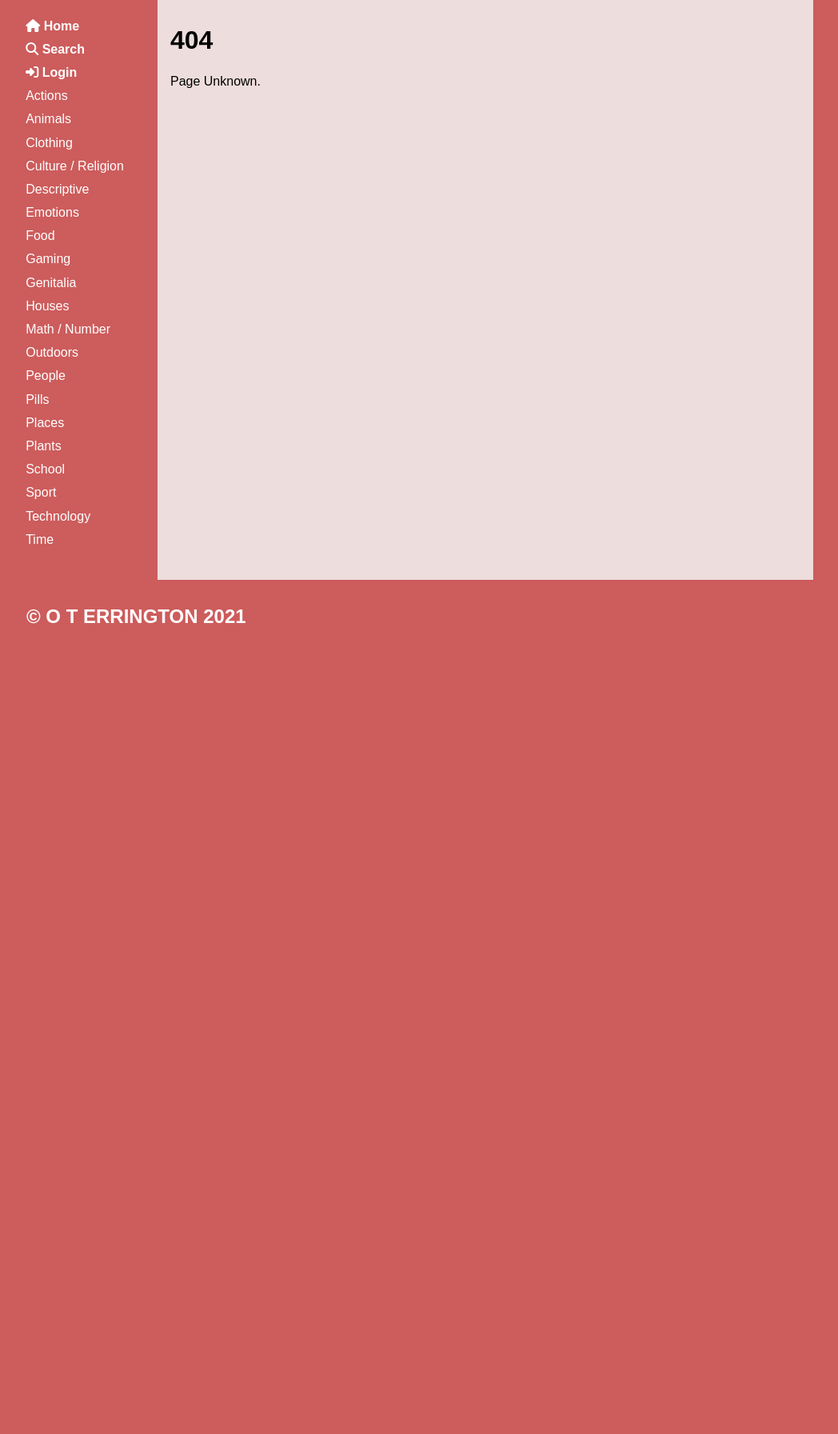
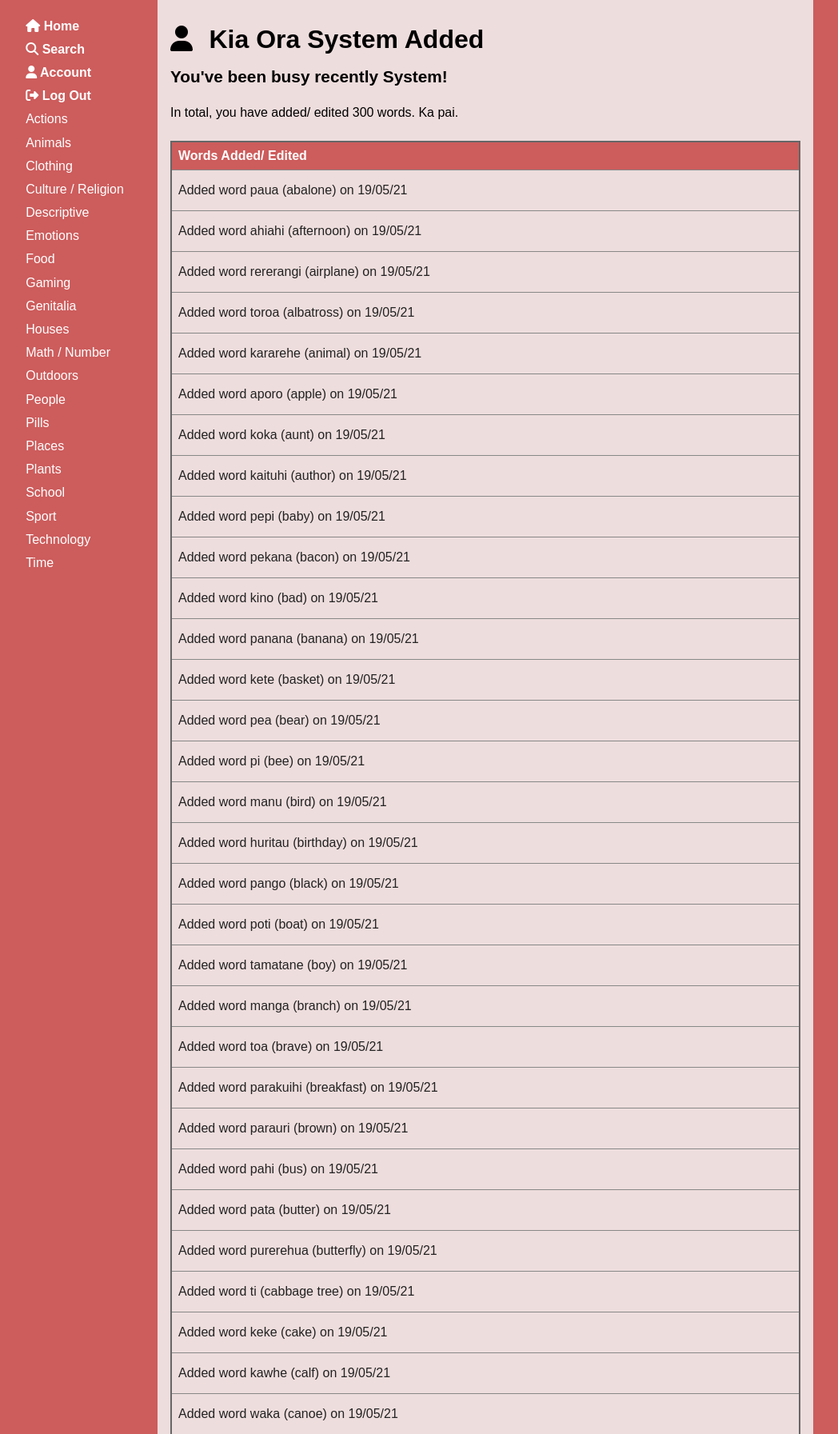
Before and after one commit to olierrington/Maori-Dictionary, a Flask app: page /user in a window 1280 px wide. Shown: the part 138-1931 px from the top of the page at 80% size, without its empty margins (123-1171 px from the left). Before the commit the page ends 918 px from the top, so only its background shows below. Run offline with Flask 2, Linux system fonts and the light colour scheme; a user stored in the database is signed in; data comes from the database, SQL or seed files in the repository; both versions use the stored data as it was after the commit; some libraries are stand-ins or nearby versions; some web fonts are replaced.

Commit message:
Account page

```diff
--- a/app.py
+++ b/app.py
@@ -82,6 +82,14 @@ def render_search():
             flash('Search query cannot be longer than 20 characters')
             return redirect(request.referrer)
 
+        elif len(search_query) == 0:
+            flash('Please enter a search query')
+            return redirect(request.referrer)
+
+        elif ' ' in search_query:
+            flash('Search query can not contain a space')
+            return redirect(request.referrer)
+
         else:  # if search query clean then search it
             return redirect('/searchresults/{}'.format(search_query))
 
@@ -91,8 +99,7 @@ def render_search():
 @app.route('/searchresults/<search_query>', methods=["GET", "POST"])
 # search results
 def render_searchresults(search_query):
-
-    search_filter = 'maori_filter' # set default filter as maori filter
+    search_filter = 'maori_filter'  # set default filter as maori filter
 
     if request.method == "POST":
         # get data from filter form
@@ -122,14 +129,19 @@ def render_searchresults(search_query):
             OR definition LIKE '%{0}%'
             OR word_level LIKE '%{0}%'
             ORDER BY word_id DESC""".format(search_query)
-    else:
+    elif search_filter == 'maori_filter':
         query = """SELECT word_id, maori, english, word_level FROM words
             WHERE maori LIKE '%{0}%'
             OR english LIKE '%{0}%'
             OR definition LIKE '%{0}%'
             OR word_level LIKE '%{0}%'
             ORDER BY maori, english ASC""".format(search_query)
+    else:
+        query = """SELECT word_id, maori, english, word_level FROM words
+        ORDER BY maori, english ASC"""
     cur = con.cursor()
+
+    print('hi')
 
     try:
         cur.execute(query)  # executes the query into db
@@ -205,7 +217,6 @@ def render_addword(cat_id):
         english = request.form['english'].strip().lower()
         definition = request.form['definition'].strip()
         word_level = request.form['word_level']
-        date_added = request.form['date_added']
 
         # data validation
         if len(maori) > 20:
@@ -214,22 +225,19 @@ def render_addword(cat_id):
         elif len(english) > 20:
             flash('English word cannot be longer than 20 characters')
             return redirect(request.referrer)
-        elif len(definition) < 5:
-            flash('Definition cannot be less than 5 characters')
-            return redirect(request.referrer)
-        elif len(date_added) > 10:
-            flash('Date cannot be longer than 10 characters')
+        elif not 5 < len(definition) < 100:
+            flash('Definition must be between 5 and 100 characters')
             return redirect(request.referrer)
         else:
             # if data is good then connect to db and upload it
             con = create_connection(DB_NAME)
             query = """INSERT INTO words
                     (word_id, maori, english, cat_id, definition, word_level, user_id, image, date_added)
-                    VALUES(NULL, ?, ?, ?, ?, ?, ?, 'noimage.png', ?)"""
+                    VALUES(NULL, ?, ?, ?, ?, ?, ?, 'noimage.png', strftime('%d-%m-%Y','now'))"""
             cur = con.cursor()
 
             try:  # try to execute query
-                cur.execute(query, (maori, english, cat_id, definition, word_level, session['user_id'], date_added))
+                cur.execute(query, (maori, english, cat_id, definition, word_level, session['user_id']))
 
             except sqlite3.Error:  # catch unexpected errors
                 flash('Unknown Error')
@@ -238,14 +246,14 @@ def render_addword(cat_id):
             con.commit()
             con.close()
             flash('Successfully added word')
-            return redirect(f'/category/{cat_id}')
+            return redirect('/category/{}'.format(cat_id))
 
     con = create_connection(DB_NAME)
     # connect to the database to select the selected category
     query = """SELECT cat_id, category
             FROM categories WHERE cat_id=?"""
     cur = con.cursor()
-    cur.execute(query, (cat_id,))  # execute query
+    cur.execute(query, (cat_id, ))  # execute query
     cat_name_list = cur.fetchall()  # puts results into list
 
     if len(cat_name_list) == 0:
@@ -409,13 +417,13 @@ def render_editword_page(word_id):
         else:
             con = create_connection(DB_NAME)
             query = """UPDATE words
-                    SET maori = ?, english = ?, cat_id = ?,
-                    definition = ?, word_level = ?, image = ?
+                    SET maori = ?, english = ?, cat_id = ?, definition = ?,
+                    word_level = ?, user_id=?, image = ?, date_added = strftime('%d-%m-%Y','now')
                     WHERE word_id=?"""
             cur = con.cursor()
 
             try:  # try to execute query
-                cur.execute(query, (maori, english, cat_id, definition, word_level, image, word_id))
+                cur.execute(query, (maori, english, cat_id, definition, word_level, session['user_id'], image, word_id))
 
             except sqlite3.Error:  # catch unexpected errors
                 flash('Unknown error')
@@ -626,10 +634,211 @@ def is_logged_in():
         return True
 
 
+@app.route('/user')
+# user account
+def render_user_page():
+    if not is_logged_in():  # redirects home if not logged in
+        flash('You are not logged in')
+        return redirect('/')
+
+    con = create_connection(DB_NAME)
+
+    # selects user info
+    query = """SELECT user_id, fname, lname, email
+    FROM users
+    WHERE user_id=?"""
+    cur = con.cursor()
+    cur.execute(query, (session['user_id'],))
+    user_info = cur.fetchall()
+
+    # selects words that have been added by the user
+    query = """SELECT word_id, maori, english, user_id, date_added
+    FROM words
+    WHERE user_id=?
+    ORDER BY date_added ASC"""
+    cur = con.cursor()
+    cur.execute(query, (session['user_id'],))
+    user_words_info = cur.fetchall()
+
+    con.close()
+
+    return render_template('user.html', categories=get_categories(),
+                           logged_in=is_logged_in(), user_info=user_info,
+                           user_words_info=user_words_info)
+
+
+@app.route('/publicuser/<user_id>')
+# user public account
+def render_userpublic_page(user_id):
+
+    con = create_connection(DB_NAME)
+
+    # selects user info
+    query = """SELECT user_id, fname, lname, email
+    FROM users
+    WHERE user_id=?"""
+    cur = con.cursor()
+    cur.execute(query, (user_id,))
+    user_info = cur.fetchall()
+
+    # selects words that have been added by the user
+    query = """SELECT word_id, maori, english, user_id, date_added
+    FROM words
+    WHERE user_id=?
+    ORDER BY date_added ASC"""
+    cur = con.cursor()
+    cur.execute(query, (user_id,))
+    user_words_info = cur.fetchall()
+
+    con.close()
+
+    if len(user_info) == 0:
+        flash('User does not exist')
+        return redirect('/')
+
+    return render_template('publicuser.html', categories=get_categories(),
+                           logged_in=is_logged_in(), user_info=user_info,
+                           user_words_info=user_words_info)
+
+
+@app.route('/usersettings', methods=['GET', 'POST'])
+# user settings
+def render_usersettings_page():
+    if not is_logged_in():  # if not logged in redirect
+        flash('You are not logged in')
+        return redirect('/')
+
+    con = create_connection(DB_NAME)
+    # get user info
+    query = """SELECT user_id, fname, lname, email, password
+        FROM users
+        WHERE user_id=?"""
+    cur = con.cursor()
+    cur.execute(query, (session['user_id'],))
+    user_info = cur.fetchall()
+
+    con.close()
+
+    if request.method == 'POST':
+        print(request.form)
+        # get info from form and clean it
+        fname = request.form.get('fname').strip().title()
+        lname = request.form.get('lname').strip().title()
+        email = request.form.get('email').strip().lower()
+        password = request.form.get('password')
+        db_password = user_info[0][4]
+
+        # data validation
+        if len(fname) > 20:
+            flash('First name cannot be greater than 20 characters')
+            return redirect(request.referrer)
+
+        elif len(lname) > 30:
+            flash('Last name cannot be greater than 30 characters')
+            return redirect(request.referrer)
+
+        elif len(email) > 50:
+            flash('Email cannot be greater than 50 characters')
+            return redirect(request.referrer)
+
+        # check if password is correct
+        elif not bcrypt.check_password_hash(db_password, password):
+            flash('Password incorrect')
+            return redirect(request.referrer)
+
+        else:  # if good then update
+            con = create_connection(DB_NAME)
+            query = """UPDATE users
+            SET fname = ?, lname = ?, email = ?
+            WHERE user_id=?"""
+            cur = con.cursor()
+
+            try:  # try to execute query
+                cur.execute(query, (fname, lname, email, user_info[0][0]))
+
+            except sqlite3.Error:  # catch unexpected errors
+                flash('Unknown error')
+                return redirect(request.referrer)
+
+            con.commit()
+            con.close()
+            flash('Successfully edited details')
+            return redirect('/user')
+
+    return render_template('usersettings.html', categories=get_categories(),
+                           logged_in=is_logged_in(), user_info=user_info)
+
+
+@app.route('/changepassword', methods=['GET', 'POST'])
+# password change
+def render_changepassword_page():
+    # if isnt logged in then redirect user
+    if not is_logged_in():
+        flash('You are not logged in')
+        return redirect('/')
+
+    con = create_connection(DB_NAME)
+    # get user details
+    query = """SELECT user_id, fname, lname, email, password
+        FROM users
+        WHERE user_id=?"""
+    cur = con.cursor()
+    cur.execute(query, (session['user_id'],))
+    user_info = cur.fetchall()
+
+    con.close()
+
+    if request.method == 'POST':
+        print(request.form)
+        # get info from form and clean it
+        current_password = request.form.get('current_password')
+        new_password = request.form.get('new_password')
+        con_new_password = request.form.get('con_new_password')
+        db_password = user_info[0][4]
+
+        # data validation
+        if new_password != con_new_password:
+            flash('New passwords do not match')
+            return redirect(request.referrer)
+
+        elif len(new_password) > 20:
+            flash('Password cannot be greater than 30 characters')
+            return redirect(request.referrer)
+
+        # check if password is correct
+        elif not bcrypt.check_password_hash(db_password, current_password):
+            flash('Current password is incorrect')
+            return redirect(request.referrer)
+
+        else:
+            hashed_password = bcrypt.generate_password_hash(new_password)  # hash the password
+            # if everything good then change password
+            con = create_connection(DB_NAME)
+            query = """UPDATE users
+            SET password = ?
+            WHERE user_id=?"""
+            cur = con.cursor()
+
+            try:  # try to execute query
+                cur.execute(query, (hashed_password, user_info[0][0]))
+
+            except sqlite3.Error:  # catch unexpected errors
+                flash('Unknown error')
+                return redirect(request.referrer)
+
+            con.commit()
+            con.close()
+            flash('Successfully updated password')
+            return redirect('/user')
+
+    return render_template('changepassword.html', categories=get_categories(),
+                           logged_in=is_logged_in(), user_info=user_info)
+
+
 @app.errorhandler(404)
 # 404 page
 def page_not_found(e):
-    return render_template('404.html', categories=get_categories())
+    return render_template('404.html', categories=get_categories(), logged_in=is_logged_in())
 
 
 if __name__ == '__main__':
--- a/static/css/style.css
+++ b/static/css/style.css
@@ -32,7 +32,7 @@ main {
     background-color: #edd;
 }
 
-h1, h2, h3, h4 {
+h1, h2, h3, h4, .span-heading {
     padding: 1rem 0;
     font-weight: 700;
     font-size: 2rem;
@@ -47,6 +47,10 @@ h1 {
 h3 {
     font-size: 1.5rem;
     color: white;
+}
+
+h4 {
+    font-size: 1.3rem;
 }
 
 p {
@@ -138,6 +142,11 @@ button:hover, .button:hover {
     margin-left: 1rem;
 }
 
+.user-img {
+    font-size: 2rem;
+    padding: 1rem 1rem 0 0;
+}
+
 .flash {
     color: indianred;
     font-size: 1.5rem;
@@ -159,11 +168,11 @@ b {
     font-weight: 700;
 }
 
-#category-highlight {
+.category-highlight {
     transition-duration: 0.2s;
 }
 
-#category-highlight:hover {
+.category-highlight:hover {
     background-color: indianred;
 }
 
--- a/templates/addword.html
+++ b/templates/addword.html
@@ -28,11 +28,6 @@
             </div>
 
             <div>
-                <div><label for="date_added">Date:</label></div>
-                <div><input type="text" name="date_added" id="date_added" placeholder="DD/MM/YY" required></div>
-            </div>
-
-            <div>
                 <div></div>
                 <div><input class="button" type="reset"></div>
             </div>
--- a/templates/base.html
+++ b/templates/base.html
@@ -32,6 +32,9 @@
                         <i class="fas fa-search"></i><b> Search</b><br>
                     </a>
                     {% if logged_in %}
+                        <a href="/user">
+                            <i class="fas fa-user"></i><b> Account</b><br>
+                        </a>
                         <a href="/logout"><i class="fas fa-sign-out-alt"></i><b> Log Out</b><br></a>
                     {%  else %}
                         <a href="/login"><i class="fas fa-sign-in-alt"></i><b> Login</b><br></a>
--- a/templates/category.html
+++ b/templates/category.html
@@ -30,7 +30,7 @@
             {%  for word in words %}
 
 
-                <tr id="category-highlight">
+                <tr class="category-highlight">
                     <td><a href="/word/{{ word[0] }}"><p>{{ word[1] }}</p></a></td>
                     <td><a href="/word/{{ word[0] }}"><p>{{ word[2] }}</p></a></td>
                 </tr>
--- a/templates/home.html
+++ b/templates/home.html
@@ -9,7 +9,7 @@
         <h2>Kia Ora.</h2>
     {%  endif %}
     <p>
-        Tēnā koe. Nau mai ki Te Aka. Welcome to the online Te Aka Māori-English,
+        Tēnā koe. Nau mai ki Te Papakupu Māori. Welcome to the online Māori-English,
         English-Māori Dictionary and Index. This online Māori dictionary is aimed
         at providing quick access to definitions of commonly used Māori words.
         <br><br>
--- a/templates/search.html
+++ b/templates/search.html
@@ -8,7 +8,7 @@
         <h3>Search the Māori Dictionary:</h3>
         <div>
             <div><label for="search_query"></label></div>
-            <div><input type="text" name="search_query" id="search_query" required placeholder="Search..."></div>
+            <div><input type="text" name="search_query" id="search_query" placeholder="Search..."></div>
         </div>
 
         <div>
--- a/templates/searchresults.html
+++ b/templates/searchresults.html
@@ -35,7 +35,7 @@
 
             {%  for search_result in search_results %}
 
-                <tr id="category-highlight">
+                <tr class="category-highlight">
                     <td><a href="/word/{{ search_result[0] }}"><p>{{ search_result[1] }}</p></a></td>
                     <td><a href="/word/{{ search_result[0] }}"><p>{{ search_result[2] }}</p></a></td>
                 </tr>
--- /dev/null
+++ b/templates/user.html
@@ -0,0 +1,48 @@
+{% extends 'base.html' %}
+
+{% block title %}Māori Dictionary | Public User{% endblock %}
+
+{% block main %}
+    <div>
+        <i class="fas fa-user user-img"></i>
+        <span class="span-heading">Kia Ora {{ user_info[0][1] }} {{ user_info[0][2] }}</span>
+    </div>
+
+    {% if user_words_info|length == 0 %}
+        <h4>You haven't added any words yet!</h4>
+        <p>Select a category, and then press the add word button at the bottom of the page to begin adding words.</p>
+        <br>
+    {% else %}
+        <h4>You've been busy recently {{ user_info[0][1] }}!</h4>
+        <p>In total, you have added/ edited {{ user_words_info|length }} words. Ka pai.</p>
+        <br>
+
+        <table>
+            <tr>
+                <th>Words Added/ Edited</th>
+            </tr>
+            {% for user_word_info in user_words_info %}
+                <tr class="category-highlight">
+                    <td>
+                        <a href="/word/{{ user_word_info[0] }}">
+                            <p>
+                                Added word {{ user_word_info[1] }} ({{ user_word_info[2] }}) on {{ user_word_info[4] }}
+                            </p>
+                        </a>
+                    </td>
+                </tr>
+            {% endfor %}
+        </table>
+    {% endif %}
+
+    <div class="buttons">
+        <button onclick="window.location.href='/publicuser/{{ user_info[0][0] }}'">
+            View Account as Public User
+        </button>
+        <button onclick="window.location.href='/usersettings'">
+            Account Settings
+        </button>
+    </div>
+
+
+{% endblock %}
```
Also changed, not shown: templates/changepassword.html (added, +35 -0 lines), templates/publicuser.html (added, +35 -0 lines), templates/usersettings.html (added, +49 -0 lines), templates/word.html (+16 -6 lines), Dictionary.db, static/images/defaultuser.png (added).
